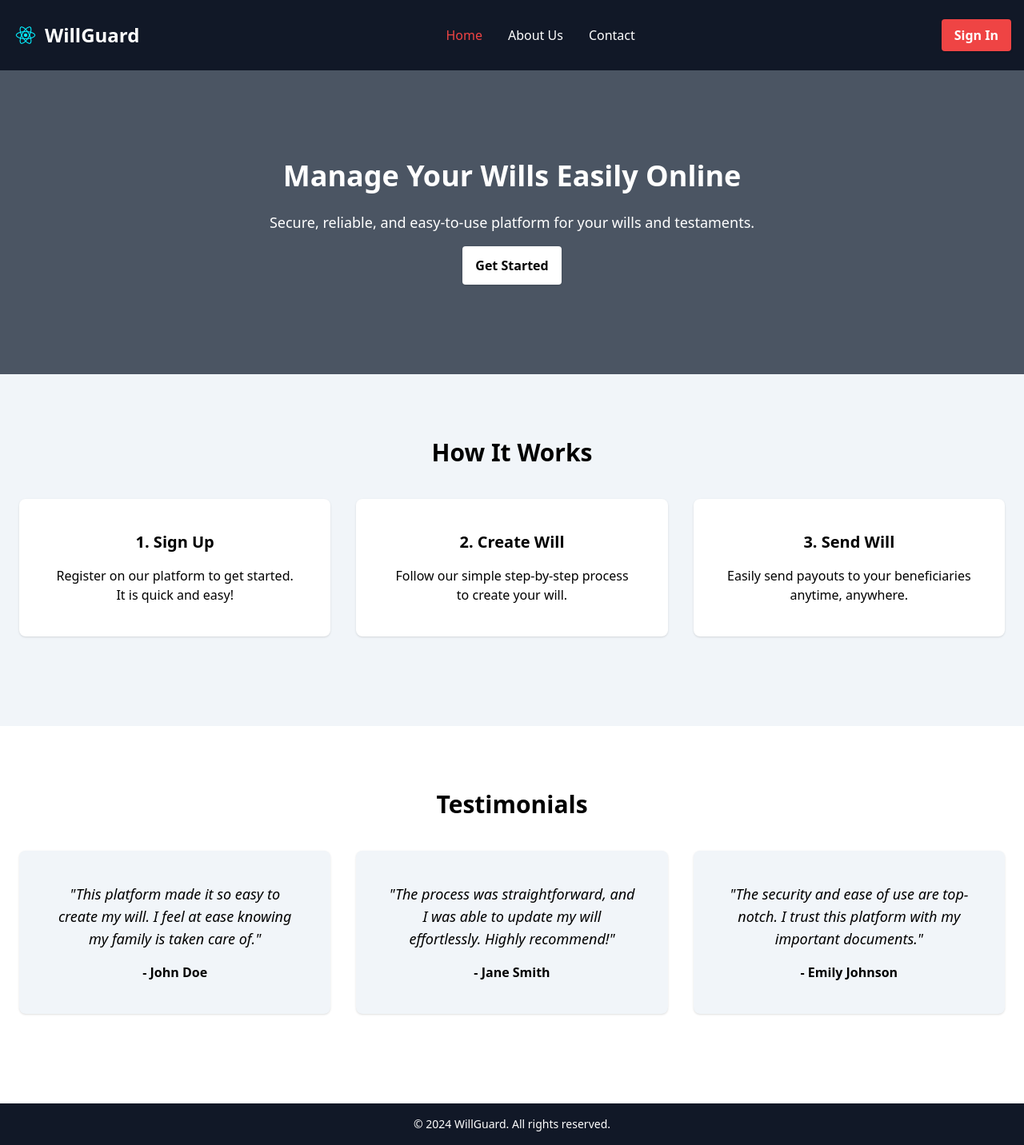
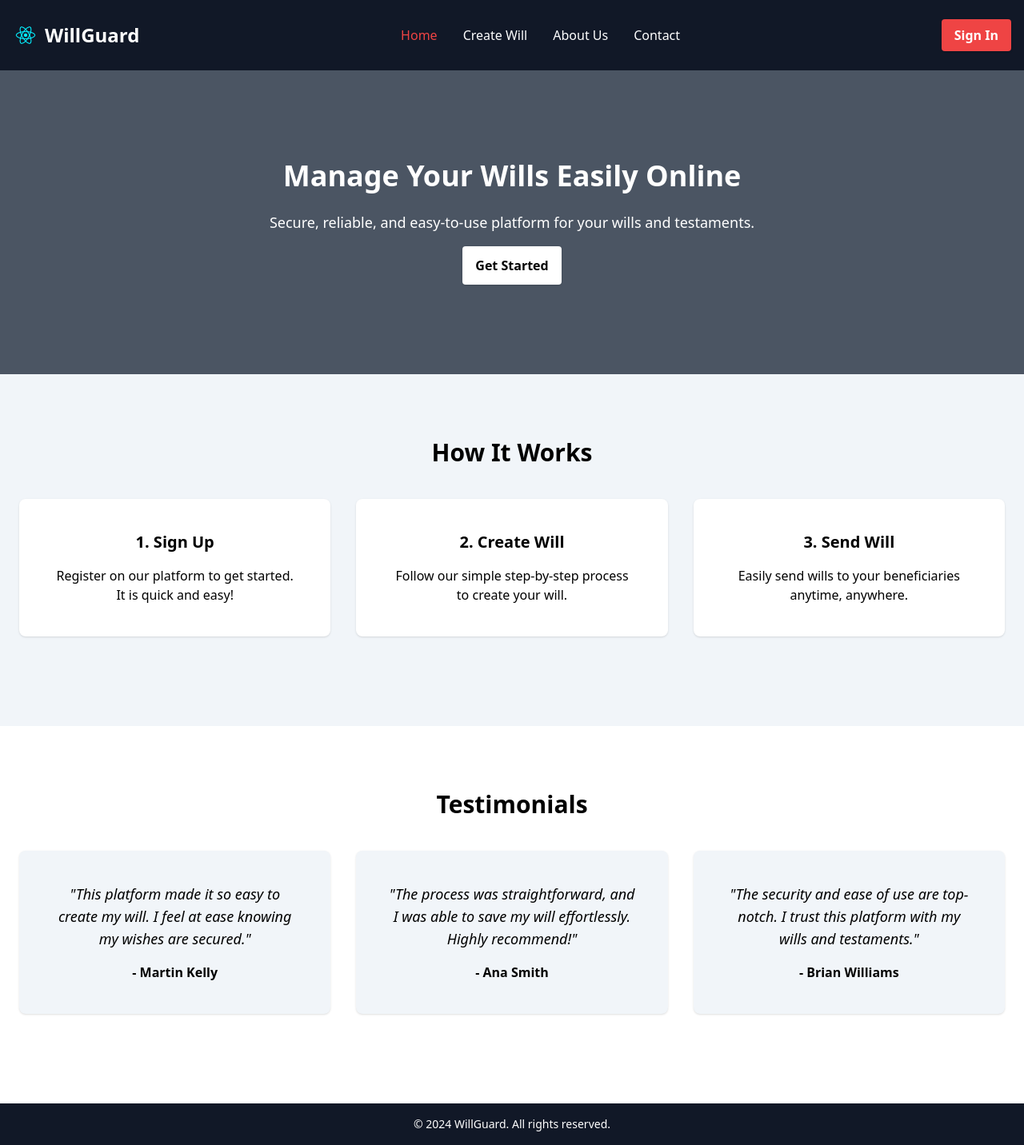
Before and after one commit to Dennis-Maigua/willguard, a React (Create React App) app in the folder client/: page / in a window 1280 px wide. Shown: the whole page at 80% size. Built offline with nearby package versions, Linux system fonts and the light colour scheme; no server answers.

Commit message:
Update File

```diff
--- a/client/src/App.js
+++ b/client/src/App.js
@@ -65,7 +65,7 @@ const HowItWorksSection = () => {
           <div className="w-full md:w-1/3 px-4 mb-8">
             <div className="bg-white rounded-lg shadow p-10">
               <h3 className="text-xl font-bold mb-4"> 3. Send Will </h3>
-              <p> Easily send payouts to your beneficiaries anytime, anywhere. </p>
+              <p> Easily send wills to your beneficiaries anytime, anywhere. </p>
             </div>
           </div>
         </div>
@@ -84,27 +84,27 @@ const TestimonialsSection = () => {
           <div className="w-full md:w-1/3 px-4 mb-8">
             <div className="bg-slate-100 rounded-lg shadow p-10">
               <p className="text-lg italic">
-                "This platform made it so easy to create my will. I feel at ease knowing my family is taken care of."
+                "This platform made it so easy to create my will. I feel at ease knowing my wishes are secured."
               </p>
-              <p className="mt-4 font-bold">- John Doe</p>
+              <p className="mt-4 font-bold">- Martin Kelly</p>
             </div>
           </div>
 
           <div className="w-full md:w-1/3 px-4 mb-8">
             <div className="bg-slate-100 rounded-lg shadow p-10">
               <p className="text-lg italic">
-                "The process was straightforward, and I was able to update my will effortlessly. Highly recommend!"
+                "The process was straightforward, and I was able to save my will effortlessly. Highly recommend!"
               </p>
-              <p className="mt-4 font-bold">- Jane Smith</p>
+              <p className="mt-4 font-bold">- Ana Smith</p>
             </div>
           </div>
 
           <div className="w-full md:w-1/3 px-4 mb-8">
             <div className="bg-slate-100 rounded-lg shadow p-10">
               <p className="text-lg italic">
-                "The security and ease of use are top-notch. I trust this platform with my important documents."
+                "The security and ease of use are top-notch. I trust this platform with my wills and testaments."
               </p>
-              <p className="mt-4 font-bold">- Emily Johnson</p>
+              <p className="mt-4 font-bold">- Brian Williams</p>
             </div>
           </div>
         </div>
--- a/client/src/Router.js
+++ b/client/src/Router.js
@@ -32,14 +32,14 @@ const Router = () => {
                 <Route path='/reset-password/:token' element={<Reset />} />
                 <Route element={<UserRoute />}>
                     <Route path='/profile' element={<Profile />} />
+                    <Route path='/create-will' element={<CreateWill setAccount={setAccount} />} />
+                    <Route path='/history' element={<History account={account} />} />
                 </Route>
                 <Route element={<AdminRoute />}>
                     <Route path='/admin/dashboard' element={<Dashboard />} />
                 </Route>
                 <Route path='/about-us' element={<About />} />
                 <Route path='/contact' element={<Contact />} />
-                <Route path='/create-will' element={<CreateWill setAccount={setAccount} />} />
-                <Route path='/history' element={<History account={account} />} />
             </Routes>
         </BrowserRouter>
     );
--- a/client/src/components/CreateWill.js
+++ b/client/src/components/CreateWill.js
@@ -11,7 +11,7 @@ import { getCookie, isAuth } from '../utils/helpers';
 import Will from '../truffle_abis/Will.json';
 
 const CreateWill = ({ setAccount }) => {
-    const [will, setWill] = useState([]);
+    const [wills, setWills] = useState([]);
     const [values, setValues] = useState({
         web3: new Web3(window.ethereum),
         account: '',
@@ -35,7 +35,7 @@ const CreateWill = ({ setAccount }) => {
     }, []);
 
     const token = getCookie('token');
-    const { web3, contract, account, balance, beneficiary, amount, buttonText } = values;
+    const { web3, account, balance, contract, beneficiary, amount, buttonText } = values;
 
     const handleChange = (event) => {
         const { name, value } = event.target;
@@ -56,7 +56,7 @@ const CreateWill = ({ setAccount }) => {
                 const contractInstance = new web3.eth.Contract(Will.abi, deployedNetwork && deployedNetwork.address);
 
                 setValues({ ...values, account: accounts[0], contract: contractInstance, balance: balanceInEth });
-                setAccount(accounts[0]);
+                setAccount(accounts[0].toLowerCase());
             }
 
             catch (err) {
@@ -98,12 +98,13 @@ const CreateWill = ({ setAccount }) => {
                 const value = amount;
 
                 const newWill = { txnHash, contractAddress, from, to, value, status: 'Pending' };
-                const storeWill = [...will, newWill];
-                setWill(storeWill);
+                const storeWill = [...wills, newWill];
+                setWills(storeWill);
 
-                if (typeof window !== 'undefined') {
-                    localStorage.setItem('will', JSON.stringify(storeWill));
-                }
+                // Add 'will' cookie to the localStorage
+                // if (typeof window !== 'undefined') {
+                //     localStorage.setItem('will', JSON.stringify(storeWill));
+                // }
 
                 await axios.post(
                     `${process.env.REACT_APP_API}/will/create`, newWill,
@@ -140,24 +141,25 @@ const CreateWill = ({ setAccount }) => {
             try {
                 await contract.methods.hasDeceased().send({ from: account });
 
-                // Update wills state
-                const updatedWills = [...will];
+                // Update will's state
+                const updatedWills = [...wills];
                 const id = updatedWills[index].txnHash;
                 updatedWills[index].status = 'Complete';
-                setWill(updatedWills);
+                setWills(updatedWills);
 
-                localStorage.setItem('will', JSON.stringify(updatedWills));
+                // Update 'will' cookie in the localStorage
+                // localStorage.setItem('will', JSON.stringify(updatedWills));
 
                 await axios.put(
                     `${process.env.REACT_APP_API}/will/update`, { txnHash: id, status: 'Complete' },
                     { headers: { Authorization: `Bearer ${token}` } }
                 )
                     .then((response) => {
-                        console.log('EXECUTE PAYOUT SUCCESS:', response);
+                        console.log('SEND WILL SUCCESS:', response);
                         toast.success('Will sent successfully!');
                     })
                     .catch((err) => {
-                        console.log('EXECUTE PAYOUT FAILED:', err);
+                        console.log('SEND WILL FAILED:', err);
                     });
             }
 
@@ -253,8 +255,8 @@ const CreateWill = ({ setAccount }) => {
                             </tr>
                         </thead>
                         <tbody className='bg-white divide-y divide-gray-200'>
-                            {will.length > 0 ? (
-                                will.map((will, index) => (
+                            {wills.length > 0 ? (
+                                wills.map((will, index) => (
                                     <tr key={index}>
                                         <td className='px-6 py-4 whitespace-nowrap'>
                                             <div className='flex items-center'>
@@ -305,7 +307,7 @@ const CreateWill = ({ setAccount }) => {
 
                                         {will.status === 'Pending' ? (
                                             <td className='px-6 py-4 whitespace-nowrap'>
-                                                <button className='text-red-500 hover:opacity-80 font-medium' onClick={(event) => handlePayout(event, index)}>
+                                                <button className='text-red-500 hover:opacity-80 font-medium' onClick={(e) => handlePayout(e, index)}>
                                                     Send
                                                 </button>
                                             </td>
--- a/client/src/core/History.js
+++ b/client/src/core/History.js
@@ -12,30 +12,36 @@ const History = ({ account }) => {
     const [wills, setWills] = useState([]);
 
     useEffect(() => {
-        const init = async () => {
-            if (account) {
-                await fetchWills();
-            }
-        };
-        init();
+        if (account) {
+            fetchWills();
+        }
     }, [account]);
 
     const token = getCookie('token');
 
     const fetchWills = async () => {
+        // Get 'will' cookie from the localStorage
+        // const storedWills = JSON.parse(localStorage.getItem('will')) || [];
+        // setWills(storedWills);
+
         try {
+            console.log('Fetching wills for account:', account);
             const response = await axios.get(
-                `${process.env.REACT_APP_API}/wills/${account}`,
-                { headers: { Authorization: `Bearer ${token}` } }
+                `${process.env.REACT_APP_API}/wills/load`,
+                {
+                    params: { account },
+                    headers: {
+                        Authorization: `Bearer ${token}`,
+                        'Cache-Control': 'no-cache',
+                        'Pragma': 'no-cache',
+                        'Expires': '0'
+                    }
+                }
             );
 
             console.log('FETCH USER WILLS SUCCESS:', response.data);
             setWills(response.data);
-
-            console.log('Wills length:', wills.length);
-            console.log('Wills data', wills);
         }
-
         catch (err) {
             console.error('FETCH USER WILLS FAILED:', err);
         }
@@ -69,8 +75,8 @@ const History = ({ account }) => {
                     </div>
 
                     <div className='flex md:flex-row flex-col gap-2'>
-                        {/* <span className='text-red-600 font-semibold'> Balance: </span>
-                        <span> {balance} ETH </span> */}
+                        <span className='text-red-600 font-semibold'> Account: </span>
+                        <span> {account} </span>
                     </div>
                 </div>
             </section>
@@ -91,8 +97,8 @@ const History = ({ account }) => {
                         </thead>
                         <tbody className='bg-white divide-y divide-gray-200'>
                             {wills.length > 0 ? (
-                                wills.map(will => (
-                                    <tr key={will._id}>
+                                wills.map((will, index) => (
+                                    <tr key={index}>
                                         <td className='px-6 py-4 whitespace-nowrap'>
                                             <div className='flex items-center'>
                                                 <span>{shortenAddress(will._id)}</span>
--- a/client/src/core/Layout.js
+++ b/client/src/core/Layout.js
@@ -38,7 +38,12 @@ const Layout = ({ children }) => {
                             <li>
                                 <NavLink to='/' className={`${isActive('/')}`}> Home </NavLink>
                             </li>
-                            {isAuth() && (
+
+                            {!isAuth() ? (
+                                <li>
+                                    <NavLink to='/signin' className={`${isActive('/sign-in')}`}> Create Will </NavLink>
+                                </li>
+                            ) : (
                                 <li>
                                     <NavLink to='/create-will' className={`${isActive('/create-will')}`}> Create Will </NavLink>
                                 </li>
```
Also changed, not shown: 2 other files (tests, documents, lock files or other folders).
